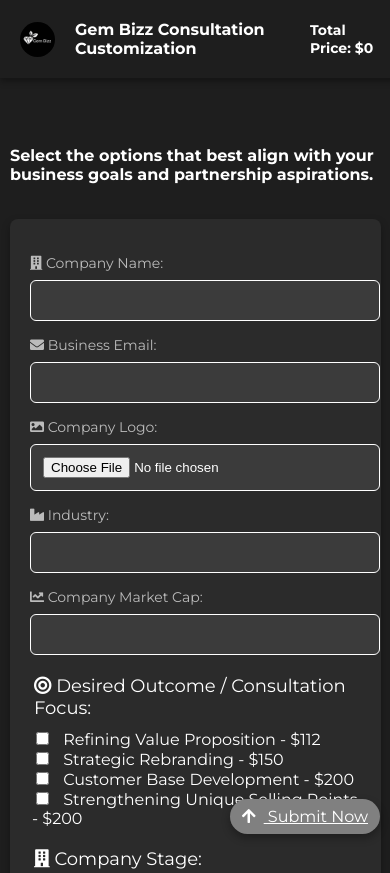
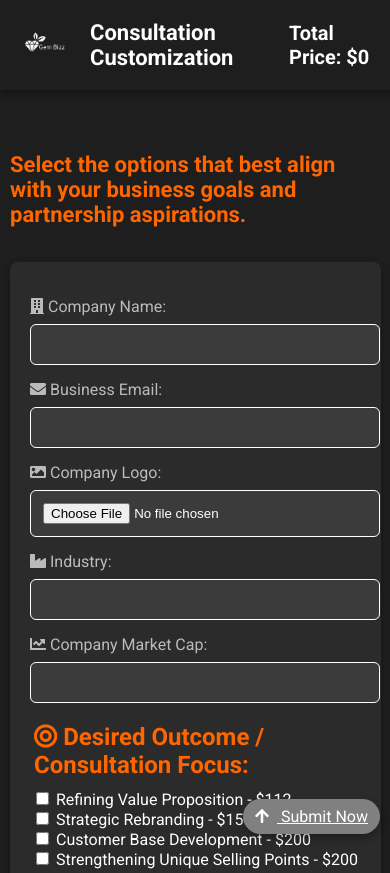
Before and after one commit to fadi077/Gem-Bizz, a plain HTML site: page index.html in a window 390 px wide. Shown: the top 873 px of the page. Drawn offline with Linux system fonts and the light colour scheme.

Commit message:
Add files via upload

```diff
--- a/index.html
+++ b/index.html
@@ -12,8 +12,8 @@
     <header class="fixed-header">
         <!-- Logo and Title Section -->
         <div class="logo-section">
-            <img src="./Gem Bizz.jpeg" alt="Gem Bizz Logo" class="company-logo">
-            <h1>Gem Bizz Consultation Customization</h1>
+            <img src="./Gem_Bizz-removebg-preview.png" alt="Gem Bizz Logo" class="company-logo">
+            <h1>Consultation Customization</h1>
         </div>
         <h2>Total Price: $<span id="totalPrice">0</span></h2>
     </header>
--- a/styles.css
+++ b/styles.css
@@ -1,6 +1,8 @@
-/* General Styles */
+ /* General Styles */
+@import url('https://fonts.googleapis.com/css2?family=Roboto:wght@400;500;700&display=swap'); /* Importing Roboto font */
+
 body {
-    font-family: 'Montserrat', sans-serif;
+    font-family: 'Roboto', sans-serif;
     background-color: #1e1e1e;
     color: #ffffff;
     margin: 0;
@@ -8,8 +10,8 @@ body {
 }
 
 img {
-    width: 50px;
-    height: 50px;
+    width: 60px;
+    height: 60px;
     border-radius: 15px;
 }
 
@@ -29,17 +31,18 @@ img {
 
 .fixed-header h1, .fixed-header h2 {
     margin: 0;
+    font-weight: 700; /* Bold headings for clear visibility */
 }
 
 .fixed-header h1 {
-    font-size: 24px;
+    font-size: 36px; /* Larger font size for main header */
     color: #ffffff;
     margin-left: 10px;
 }
 
 .fixed-header h2 {
-    font-size: 20px;
-    /* color: #ff5500; */
+    font-size: 28px; /* Slightly smaller font for subheading */
+    color: #ffffff;
 }
 
 .logo-section {
@@ -48,17 +51,18 @@ img {
 }
 
 .company-logo {
-    height: 60px;
-    width: 60px;
+    width: 90px;
+    height: 90px;
     border-radius: 50%;
     margin-right: 10px;
+    transition: width 0.3s ease, height 0.3s ease;
 }
 
 /* Container */
 .container {
     width: 90%;
     max-width: 1200px;
-    margin: 120px auto; /* Adjusted margin to account for fixed header */
+    margin: 120px auto;
     padding: 20px;
     display: flex;
     flex-direction: column;
@@ -67,9 +71,17 @@ img {
 
 /* Section Headers */
 h3 {
-    font-size: 22px;
-    /* color: #ff5500; */
+    font-size: 32px; /* Larger section headers */
+    font-weight: 700; /* Bold font for section headers */
+    color: #ff6600; /* Highlight section headers with a color */
     margin-bottom: 15px;
+}
+
+h4 {
+    font-size: 26px; /* Slightly smaller sub-headers */
+    font-weight: 500; /* Medium weight for sub-headers */
+    color: #ffffff; /* Ensure contrast for readability */
+    margin-bottom: 10px;
 }
 
 /* Form Styles */
@@ -83,7 +95,7 @@ form {
 label {
     display: block;
     margin-top: 15px;
-    font-size: 16px;
+    font-size: 18px;
     color: #bbbbbb;
 }
 
@@ -92,7 +104,7 @@ input[type="text"], input[type="email"], input[type="file"], textarea {
     padding: 12px;
     margin-top: 8px;
     border-radius: 6px;
-    border: 1px solid #ffffff; /* White border */
+    border: 1px solid #ffffff;
     background-color: #3b3b3b;
     color: #ffffff;
     transition: background-color 0.3s ease, border 0.3s ease;
@@ -148,25 +160,10 @@ fieldset {
 }
 
 legend {
-    font-size: 18px;
+    font-size: 24px; /* Larger font for legend */
+    font-weight: 700;
+    color: #ff6600; /* Use color to distinguish section titles */
     margin-bottom: 10px;
-    color: #ffffff;
-}
-
-/* Inputs */
-input[type="checkbox"], input[type="radio"] {
-    margin-right: 10px;
-}
-
-input:checked + label {
-    background-color: #ff5500;
-    color: white;
-    border-radius: 5px;
-    transition: all 0.3s ease;
-}
-
-input[type="checkbox"]:hover, input[type="radio"]:hover {
-    cursor: pointer;
 }
 
 /* CTA Button */
@@ -199,28 +196,32 @@ input[type="checkbox"]:hover, input[type="radio"]:hover {
     }
 
     .fixed-header h1 {
-        font-size: 22px;
+        font-size: 30px;
     }
 
     .fixed-header h2 {
-        font-size: 18px;
+        font-size: 24px;
     }
 
     .company-logo {
-        width: 50px;
-        height: 50px;
+        width: 70px;
+        height: 70px;
     }
 
     h3 {
-        font-size: 20px;
+        font-size: 28px;
+    }
+
+    h4 {
+        font-size: 24px;
     }
 
     label {
-        font-size: 14px;
+        font-size: 16px;
     }
 
     button {
-        font-size: 14px;
+        font-size: 16px;
     }
 }
 
@@ -231,24 +232,28 @@ input[type="checkbox"]:hover, input[type="radio"]:hover {
     }
 
     .fixed-header h1 {
-        font-size: 18px;
+        font-size: 26px;
     }
 
     .fixed-header h2 {
-        font-size: 16px;
+        font-size: 22px;
     }
 
     .company-logo {
-        width: 40px;
-        height: 40px;
+        width: 60px;
+        height: 60px;
     }
 
     h3 {
-        font-size: 18px;
+        font-size: 26px;
+    }
+
+    h4 {
+        font-size: 22px;
     }
 
     label {
-        font-size: 14px;
+        font-size: 16px;
     }
 
     input, textarea {
@@ -269,20 +274,24 @@ input[type="checkbox"]:hover, input[type="radio"]:hover {
 
 @media (max-width: 480px) {
     .fixed-header h1 {
-        font-size: 16px;
+        font-size: 22px;
     }
 
     .fixed-header h2 {
-        font-size: 14px;
+        font-size: 20px;
     }
 
     .company-logo {
-        width: 35px;
-        height: 35px;
+        width: 50px;
+        height: 50px;
     }
 
     h3 {
-        font-size: 16px;
+        font-size: 22px;
+    }
+
+    h4 {
+        font-size: 20px;
     }
 
     button {
```
Also changed, not shown: Gem_Bizz-removebg-preview.png (added).
